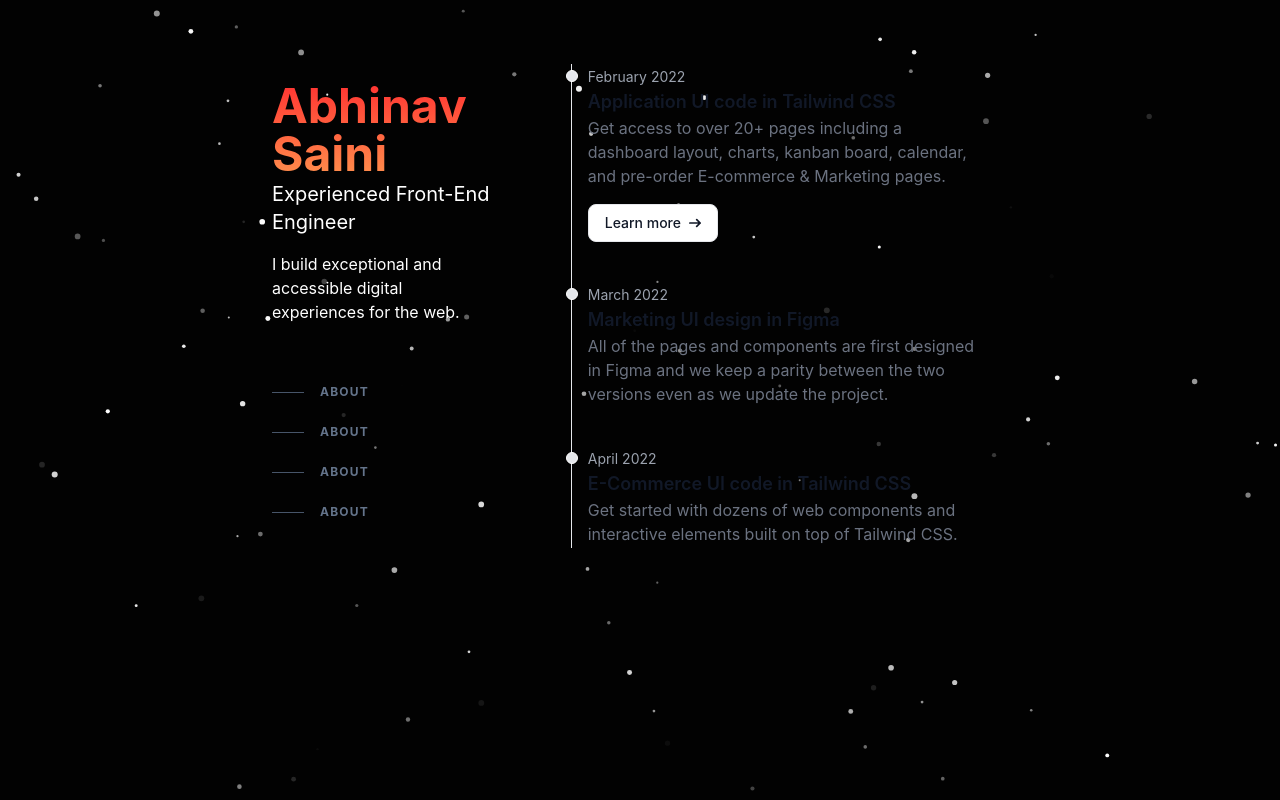
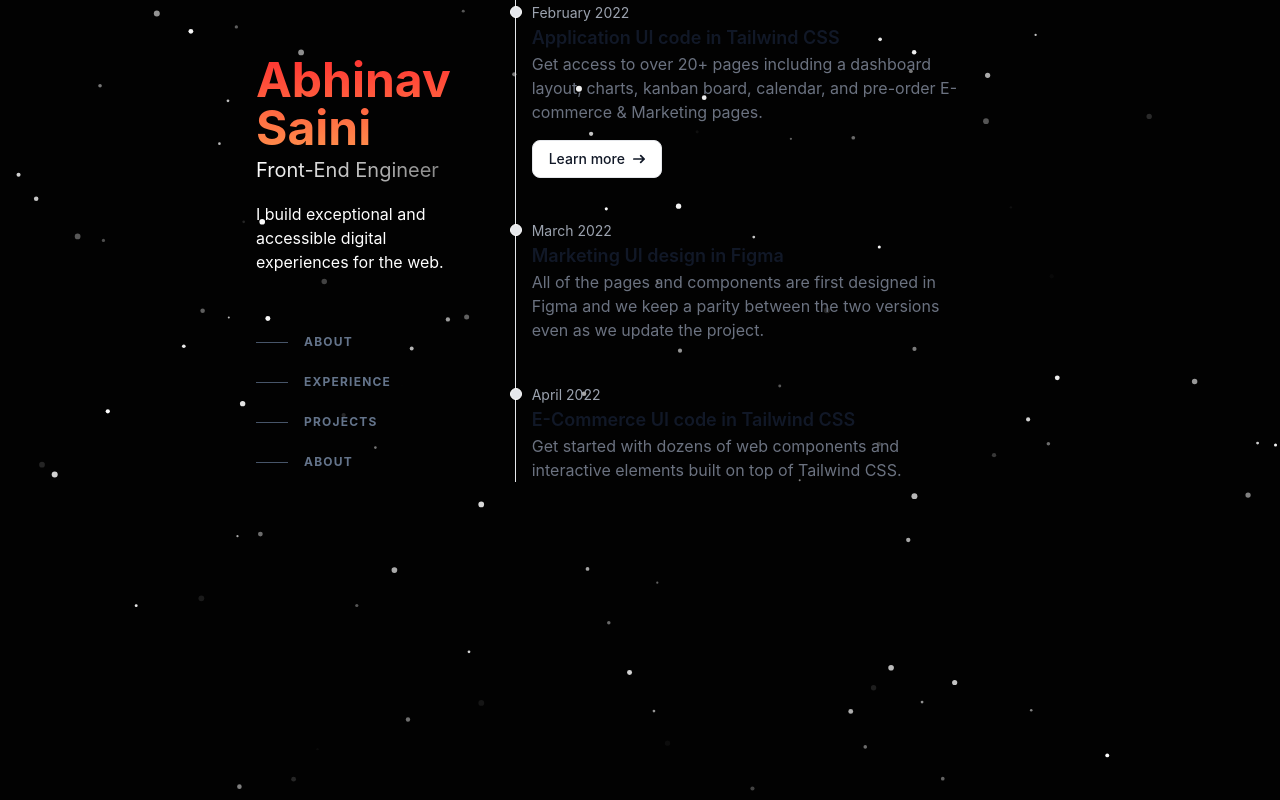
Before and after one commit to me4abhi/me4abhi.github.io, a React (Create React App) app: page / in a window 1280 px wide. Built offline with nearby package versions, Linux system fonts and the light colour scheme; a web font is replaced by a local one.

Commit message:
styles: improvement

```diff
--- a/src/components/atoms/TextPill.tsx
+++ b/src/components/atoms/TextPill.tsx
@@ -3,13 +3,17 @@ import React from 'react';
 interface TextPillProps {
   children: string;
   bgColor: string;
+  textSize: string;
 }
 
 const TextPill: React.FC<TextPillProps> = (props) => {
-  const { children, bgColor } = props;
+  const { children, bgColor, textSize } = props;
 
   return (
-    <span style={{ backgroundColor: bgColor }} className="p-2 rounded-xl">
+    <span
+      style={{ background: bgColor, fontSize: textSize }}
+      className="px-2 py-1 rounded-xl"
+    >
       {children}
     </span>
   );
--- a/src/components/molecules/PillsGroup.tsx
+++ b/src/components/molecules/PillsGroup.tsx
@@ -8,13 +8,21 @@ interface PillsGroupProps {
 const PillsGroup: React.FC<PillsGroupProps> = (props) => {
   const { items } = props;
 
-  return items?.map((item, index) => {
-    return (
-      <TextPill key={index} bgColor={'red'}>
-        {item}
-      </TextPill>
-    );
-  });
+  return (
+    <div className="flex gap-2">
+      {items?.map((item, index) => {
+        return (
+          <TextPill
+            key={index}
+            bgColor={'var(--gradient-secondary)'}
+            textSize={'.8rem'}
+          >
+            {item}
+          </TextPill>
+        );
+      })}
+    </div>
+  );
 };
 
 export default PillsGroup;
--- a/src/pages/HomePage.tsx
+++ b/src/pages/HomePage.tsx
@@ -7,7 +7,7 @@ const HomePage: React.FC = () => {
     <>
       {/* <Header /> */}
       {/* <div className="w-full"> */}
-      <div style={{ zIndex: '9' }} className="w-[60%] mx-auto mt-16 flex gap-4">
+      <div style={{ zIndex: '9' }} className="w-[60%] mx-auto flex gap-4">
         <InfoSidebar />
         <Timeline />
       </div>
--- a/src/templates/Layout/InfoSidebar.tsx
+++ b/src/templates/Layout/InfoSidebar.tsx
@@ -4,9 +4,10 @@ import HyphenedLink from '../../components/atoms/HyphenedLink';
 
 const InfoSidebar: React.FC = () => {
   return (
-    <div className="w-[80%] text-white p-4">
+    <div className="w-[40%] text-white">
+      <header className="sticky top-24">
         <h2 className="text-gradient text-5xl font-bold">Abhinav Saini</h2>
-      <h3 className="text-xl">Experienced Front-End Engineer</h3>
+        <h3 className="text-xl text-gradient-white">Front-End Engineer</h3>
         <Spacer size="1rem" />
         <p className="text-md">
           I build exceptional and accessible digital experiences for the web.
@@ -15,19 +16,20 @@ const InfoSidebar: React.FC = () => {
         <nav>
           <ol>
             <li>
-            <HyphenedLink href="#about">About</HyphenedLink>
+              <HyphenedLink href="#experience-timeline">About</HyphenedLink>
             </li>
             <li>
-            <HyphenedLink href="#about">About</HyphenedLink>
+              <HyphenedLink href="#about">Experience</HyphenedLink>
             </li>
             <li>
-            <HyphenedLink href="#about">About</HyphenedLink>
+              <HyphenedLink href="#about">Projects</HyphenedLink>
             </li>
             <li>
               <HyphenedLink href="#about">About</HyphenedLink>
             </li>
           </ol>
         </nav>
+      </header>
     </div>
   );
 };
```
Lines whose indentation alone changed are shown as unchanged.
